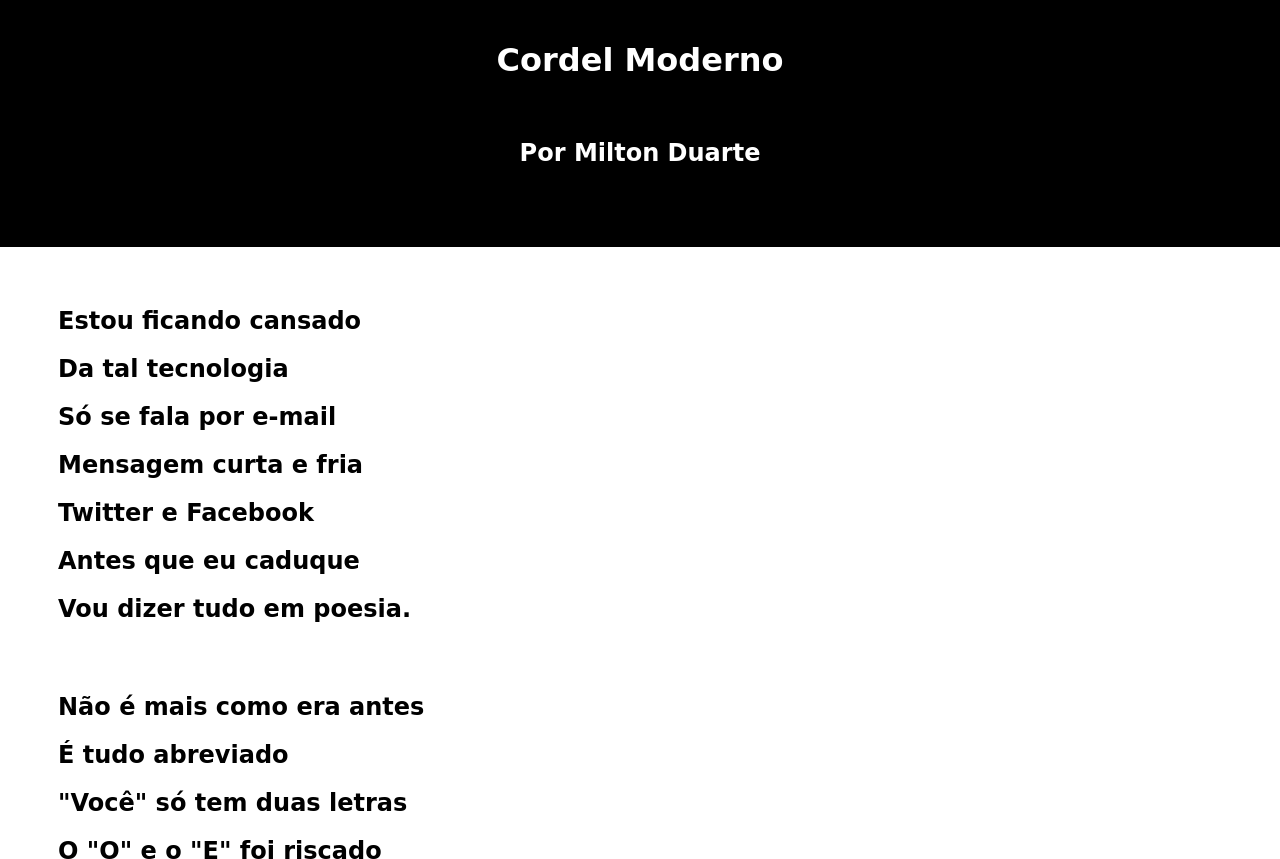
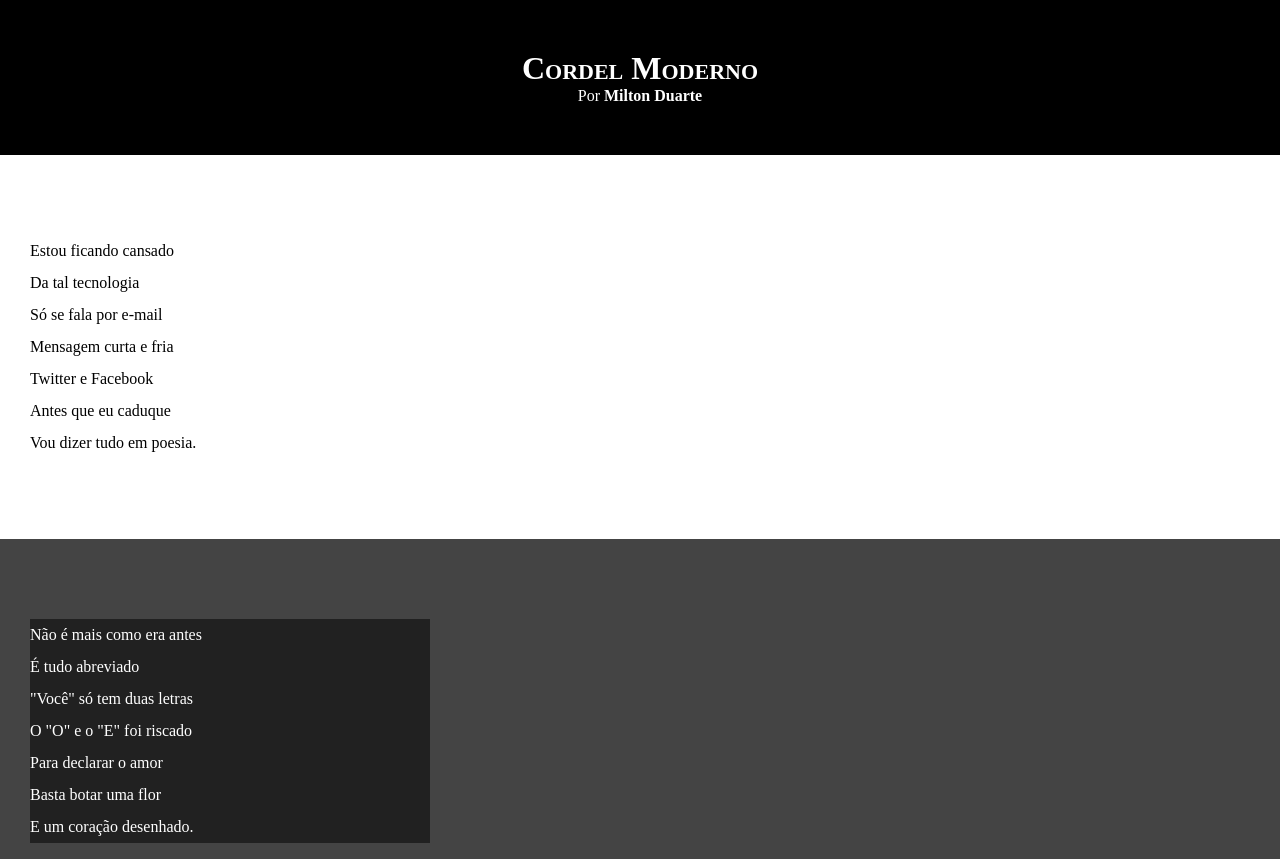
Before and after one commit to ricardofariasth/projeto-cordel, a plain HTML site: page index.html in a window 1280 px wide. Shown: the top 859 px of the page. Drawn offline with Linux system fonts and the light colour scheme.

Commit message:
atualizei estilos

```diff
--- a/index.html
+++ b/index.html
@@ -12,7 +12,7 @@
         <p>Por <a href="https://www.recantodasletras.com.br/poesias/3186743" target="_blank">Milton Duarte</a></p>
     </header>
 
-    <section>
+    <section class="normal">
         <p>
             Estou ficando cansado <br>
             Da tal tecnologia <br>
@@ -24,7 +24,7 @@
         </p>
     </section>
 
-    <section>
+    <section class="imagem">
         <p>
             Não é mais como era antes <br>
             É tudo abreviado <br>
@@ -36,7 +36,7 @@
         </p>
     </section>
 
-    <section>
+    <section class="normal">
         <p>
             Arroba agora não pesa <br>
             É parte de um endereço <br>
@@ -58,7 +58,7 @@
         </p>
     </section>
 
-    <section>
+    <section class="imagem">
         <p>
             Tenho saudade das cartas <br>
             Escritas com a própria mão <br>
@@ -71,7 +71,7 @@
     </section>
 
 
-    <section>
+    <section class="normal">
         <p>
             Agora, escrevo e envio <br>
             Chegando na mesma hora <br>
--- a/style.css
+++ b/style.css
@@ -1,22 +1,28 @@
 @charset "UTF-8";
 
-@font-face {
-    font-family: 'Passion One', cursive;
-    src: url('https://fonts.googleapis.com/css2?family=Passion+One&display=swap');
+* {
+    margin: 0px;
+    padding: 0px;
 }
-@font-face {
-    font-family: 'Sriracha', cursive;
-    src: url('https://fonts.googleapis.com/css2?family=Passion+One&family=Sriracha&display=swap');
+
+html, body {
+    min-height: 100vh;
+    background-color: darkgray;
 }
 
 header {
     background-color: black;
     color: white;
-    font-family: 'Passion One', cursive;
-    padding: 20px;
-    margin: -8px;
-    margin-bottom: 20px;
     text-align: center;
+}
+
+header > h1 {
+    padding-top: 50px;
+    font-variant: small-caps;
+}
+
+header > p {
+    padding-bottom: 50px;
 }
 
 a {
@@ -27,21 +33,33 @@ a {
 
 a:hover {
     text-decoration: underline;
-
 }
 
-h3 {
-    font-weight: normal;
+section {
+    padding-top: 10vh;
+    padding-bottom: 10vh;
+    line-height: 2em;
+    padding-left: 30px;
 }
 
-p {
-    font-family: 'Sriracha', cursive;
-    font-size: 150%;
-    line-height: 2em;
-    font-weight: bolder;
-    margin: 50px;
+.normal {
+    background-color: white;
+    color: black;
 }
 
-div {
-    margin: 20px;
+.imagem {
+    background-color: rgb(68, 68, 68);
+    color: white;
 }
+
+.imagem > p {
+    width: 400px;
+    background-color: rgba(0, 0, 0, 0.514);
+}
+
+footer {
+    background-color: black;
+    text-align: center;
+    color: white;
+    padding: 10px;
+}
```
